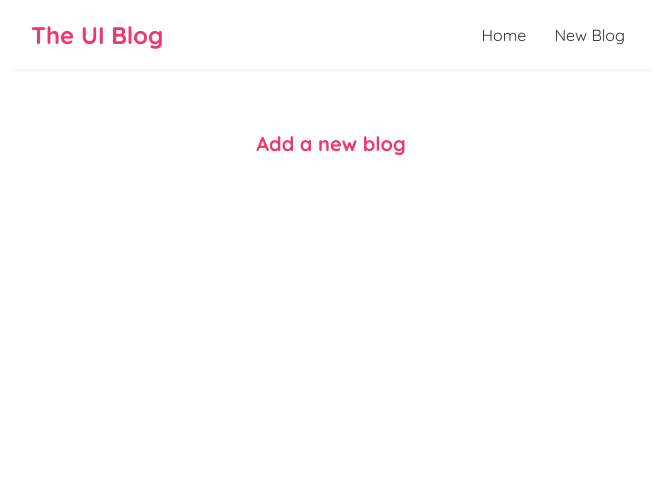
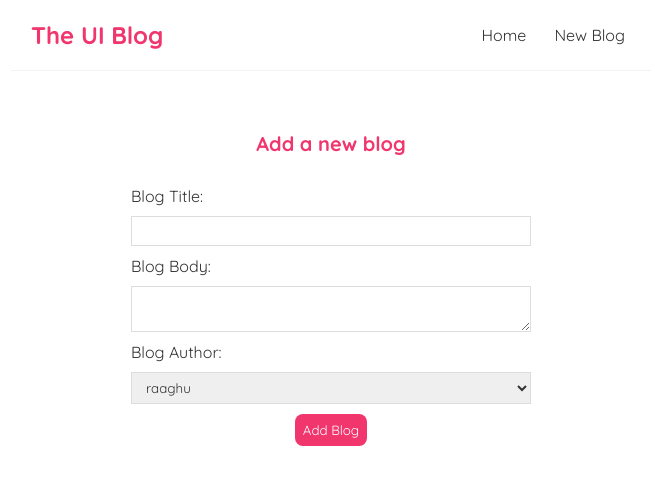
Before and after one commit to raaghavendrahm/UI-Blog-React, a React (Create React App) app: page /create in a window 1280 px wide. Shown: the top 484 px of the page, without its empty margins (309-964 px from the left). Built offline with nearby package versions, Linux system fonts and the light colour scheme; data requests are answered from the project's data file.

Commit message:
A form is created to add new blogs. Form value control is done in the next step.

```diff
--- a/src/components/Create.js
+++ b/src/components/Create.js
@@ -2,6 +2,22 @@ const Create = () => {
   return (
     <div className="create">
       <h2>Add a new blog</h2>
+      <form>
+        <label>Blog Title:</label>
+        <input type="text" required />
+
+        <label>Blog Body:</label>
+        <textarea type="text" required></textarea>
+
+        <label>Blog Author:</label>
+        <select>
+          <option value="raaghu">raaghu</option>
+          <option value="raani">raani</option>
+          <option value="makku">makku</option>
+        </select>
+
+        <button>Add Blog</button>
+      </form>
     </div>
   );
 };
```
